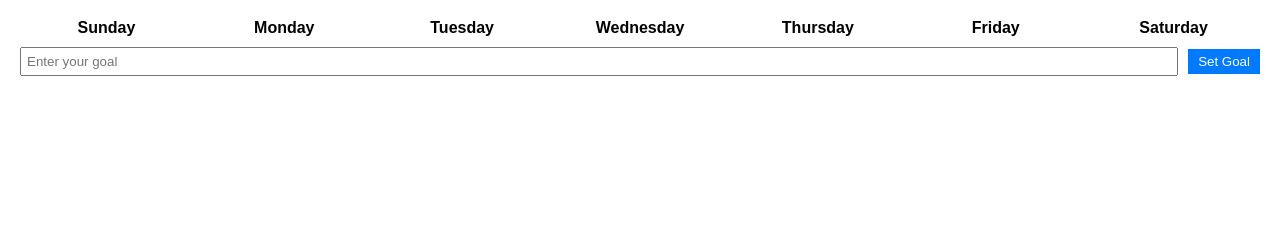
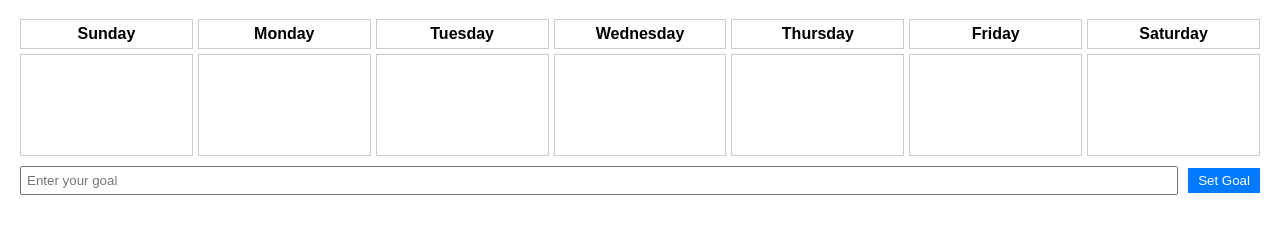
Before and after one commit to d3l3te-cloud/lecturetracker, a plain HTML site: page index.html in a window 1280 px wide. Shown: the part 61-292 px from the top of the page. Drawn offline with Linux system fonts and the light colour scheme.

Commit message:
Update index.html

```diff
--- a/index.html
+++ b/index.html
@@ -23,12 +23,16 @@
         .calendar-header {
             text-align: center;
             font-weight: bold;
+            border: 1px solid #ccc;
+            padding: 5px;
         }
 
         .day {
             border: 1px solid #ccc;
             padding: 10px;
             text-align: center;
+            min-height: 80px;
+            overflow-y: auto;
         }
 
         .day:hover {
@@ -76,6 +80,13 @@
         <div class="calendar-header">Saturday</div>
 
         <!-- Days will be dynamically populated here -->
+        <div class="day" onclick="setGoal(0)"></div>
+        <div class="day" onclick="setGoal(1)"></div>
+        <div class="day" onclick="setGoal(2)"></div>
+        <div class="day" onclick="setGoal(3)"></div>
+        <div class="day" onclick="setGoal(4)"></div>
+        <div class="day" onclick="setGoal(5)"></div>
+        <div class="day" onclick="setGoal(6)"></div>
     </div>
 
     <div class="goal-input">
@@ -84,7 +95,7 @@
     </div>
 
     <script>
-        function setGoal() {
+        function setGoal(dayIndex) {
             const input = document.getElementById('goalText');
             const goal = input.value.trim();
             if (goal === '') {
@@ -92,10 +103,7 @@
                 return;
             }
 
-            const today = new Date();
-            const dayIndex = today.getDay();
             const days = document.querySelectorAll('.day');
-
             days[dayIndex].innerHTML += `<p>${goal}</p>`;
             input.value = '';
         }
```
